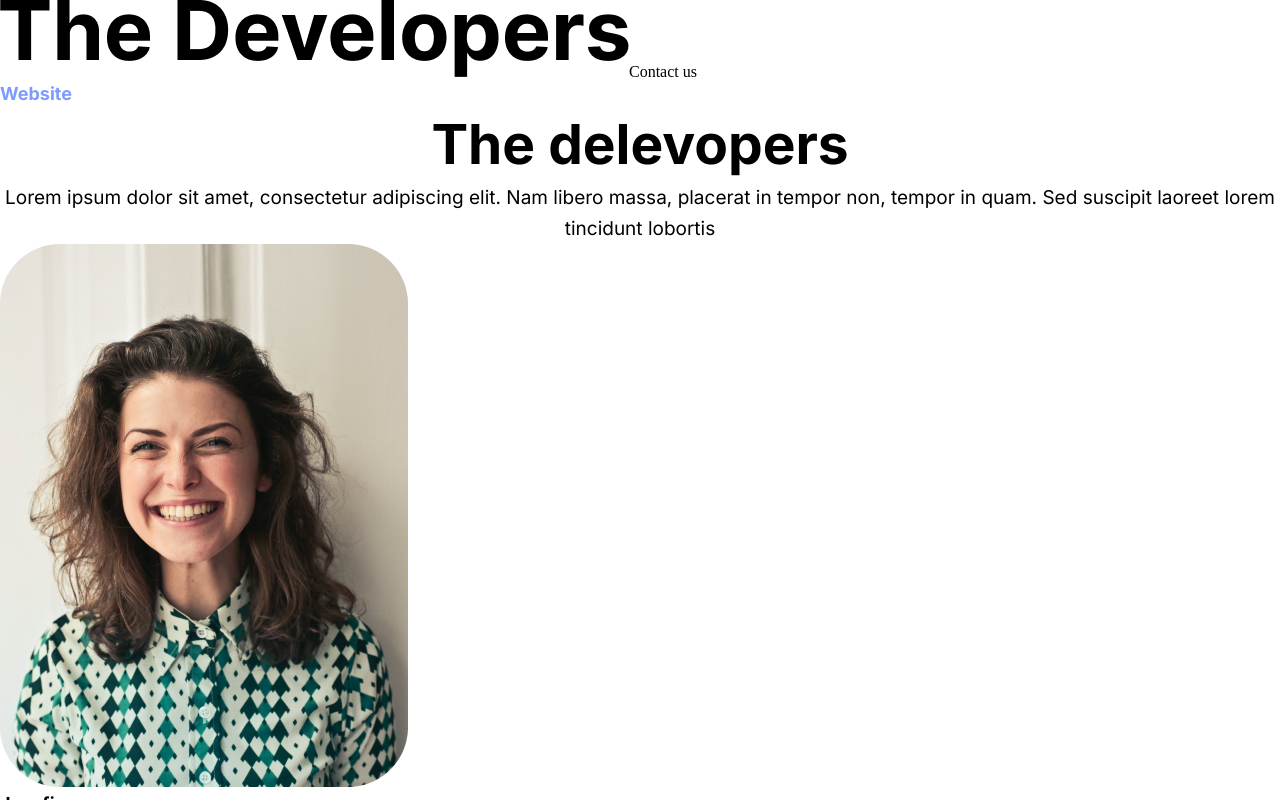
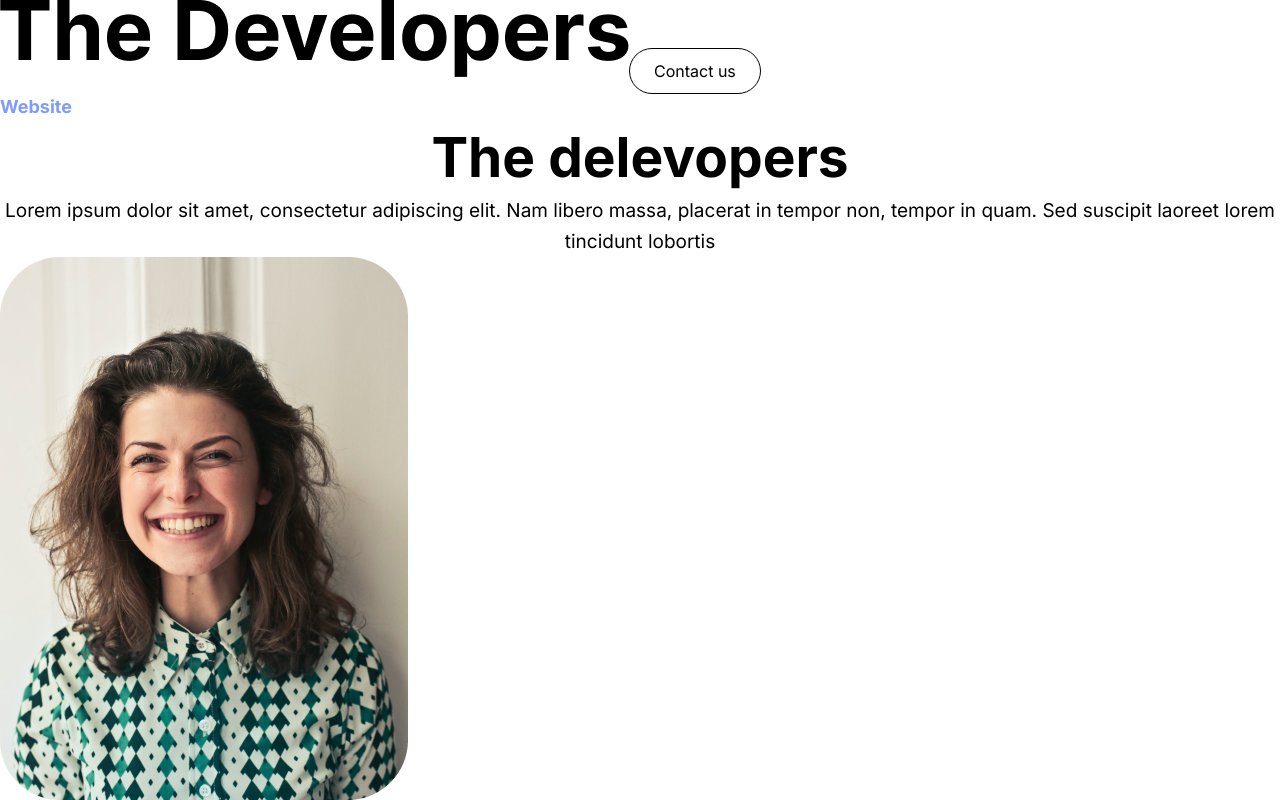
Before and after one commit to JoseMartins0808/Angular_first_application, an Angular app: page / in a window 1280 px wide. Shown: the top 800 px of the page. Built offline with nearby package versions, Linux system fonts and the light colour scheme.

Commit message:
feat: button styling

```diff
--- a/src/app/components/header/header.component.html
+++ b/src/app/components/header/header.component.html
@@ -2,5 +2,5 @@
     <a>
         <img src="assets/the_developers_logo.png" alt="logo the developers">
     </a>
-    <a>Contact us</a>
+    <a class="btn outline md">Contact us</a>
 </header>
--- a/src/app/components/sections/ctasection/ctasection.component.html
+++ b/src/app/components/sections/ctasection/ctasection.component.html
@@ -4,6 +4,6 @@
         <p class="paragraph white center">Lorem ipsum dolor sit amet, consectetur adipiscing elit. Nam libero massa,
             placerat in tempor non, tempor in
             quam. Sed suscipit laoreet lorem tincidunt lobortis</p>
-        <a routerLink="/contact">Learn more</a>
+        <a class="btn solid lg" routerLink="/contact">Learn more</a>
     </div>
 </section>
--- a/src/styles.sass
+++ b/src/styles.sass
@@ -1,4 +1,6 @@
 @import "./styles/typography"
+@import "./styles/button"
+
 
 *
     box-sizing: border-box
--- /dev/null
+++ b/src/styles/button.sass
@@ -0,0 +1,40 @@
+.btn
+    display: inline-flex
+    align-items: center
+    justify-content: center
+    gap: 10px
+    cursor: pointer
+
+    font-family: $font-primary
+    font-size: 1rem
+    font-weight: 400
+
+    border-radius: 255px
+
+    border: 1px solid
+
+    transition: 0.4s
+
+.btn.lg
+    padding: 0 32px
+    height: 3.1875rem
+
+.btn.md
+    padding: 0 24px
+    height: 2.875rem
+
+.btn.solid
+    color: $color-black
+    border-color: $color-yellow
+    background: $color-yellow
+
+.btn.solid:hover
+    filter: brightness(0.9)
+
+.btn.outline
+    color: $color-black
+
+.btn.outline:hover
+    color: $color-white
+    background: $color-black
+    border-color: $color-black
```
